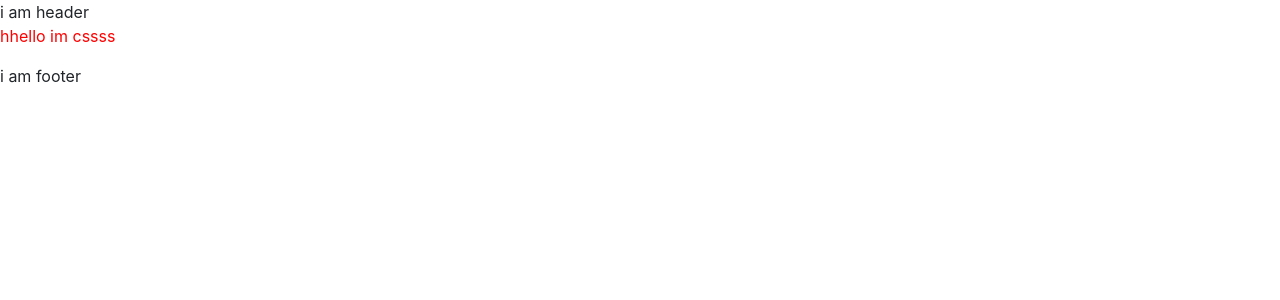
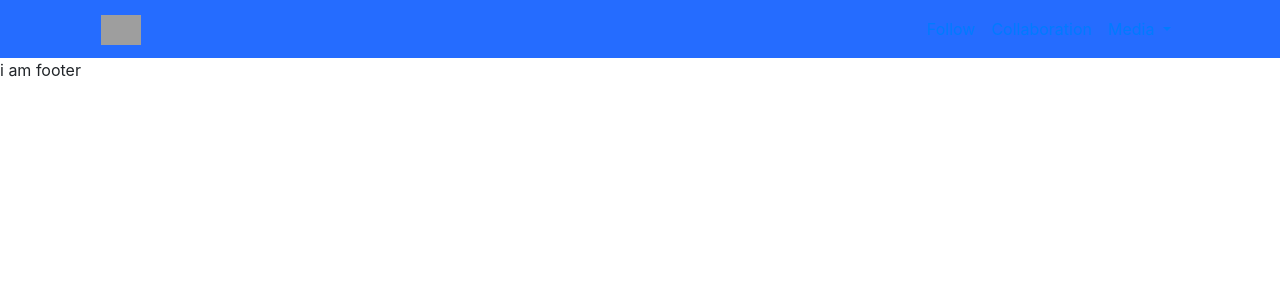
Before and after one commit to ashiqulemu/simple-theme, a Vue app: page / in a window 1280 px wide. Shown: the top 300 px of the page. Built offline with nearby package versions, Linux system fonts and the light colour scheme; grey boxes are pictures that could not be loaded.

Commit message:
add theme scss

```diff
--- /dev/null
+++ b/src/assets/sass/color-variables.scss
@@ -0,0 +1,13 @@
+
+  //============= colors =================================
+  $primary:#256cff;
+  $secondary:#283A70;
+
+  //======================== Helper classes =====================
+
+  .bg-primary{
+    background: $primary;
+  }
+  .bg-secondary{
+    background: $secondary;
+  }
--- a/src/assets/sass/theme.scss
+++ b/src/assets/sass/theme.scss
@@ -1,3 +1,10 @@
-.kol{
-  color:red;
+@import '../sass/color-variables';
+
+//================== header css goes here===================//
+
+.header{
+  background: $primary;
 }
+
+
+//================ close header css=======================//
--- a/src/components/partial/myHeader.vue
+++ b/src/components/partial/myHeader.vue
@@ -1,7 +1,33 @@
 <template>
-    <div>
-        i am header
-    </div>
+    <header class="header">
+       <div class="container">
+           <nav class="navbar navbar-expand-lg">
+               <a class="navbar-brand" href="#">
+                   <img src="../../assets/images/logo.png" height="30" alt="">
+               </a>
+               <button class="navbar-toggler" type="button" data-toggle="collapse" data-target="#navbarSupportedContent-4" aria-controls="navbarSupportedContent-4" aria-expanded="false" aria-label="Toggle navigation">
+                   <span class="navbar-toggler-icon"></span>
+               </button>
+               <div class="collapse navbar-collapse" id="navbarSupportedContent-4">
+                   <ul class="navbar-nav ml-auto">
+                       <li class="nav-item active">
+                           <a class="nav-link" href="#"><i class="fa fa-heart"></i> Follow <span class="sr-only">(current)</span></a>
+                       </li>
+                       <li class="nav-item">
+                           <a class="nav-link" href="#"><i class="fa fa-thumbs-up"></i> Collaboration</a>
+                       </li>
+                       <li class="nav-item dropdown">
+                           <a class="nav-link dropdown-toggle" id="navbarDropdownMenuLink-4" data-toggle="dropdown" aria-haspopup="true" aria-expanded="false"><i class="fa fa-newspaper-o"></i> Media </a>
+                           <div class="dropdown-menu dropdown-menu-right dropdown-cyan" aria-labelledby="navbarDropdownMenuLink-4">
+                               <a class="dropdown-item" href="#">Facebook</a>
+                               <a class="dropdown-item" href="#">Instagram</a>
+                           </div>
+                       </li>
+                   </ul>
+               </div>
+           </nav>
+       </div>
+    </header>
 </template>
 
 <script>
--- a/src/main.js
+++ b/src/main.js
@@ -6,6 +6,8 @@ import 'bootstrap';
 import 'bootstrap/dist/css/bootstrap.min.css';
 import './assets/sass/theme.scss'
 
+// Theme partial scss
+
 Vue.config.productionTip = false
 
 new Vue({
--- a/src/views/Home.vue
+++ b/src/views/Home.vue
@@ -1,6 +1,6 @@
 <template>
   <div class="home">
-      <p class="kol"> hhello im cssss</p>
+
   </div>
 </template>
 
```
